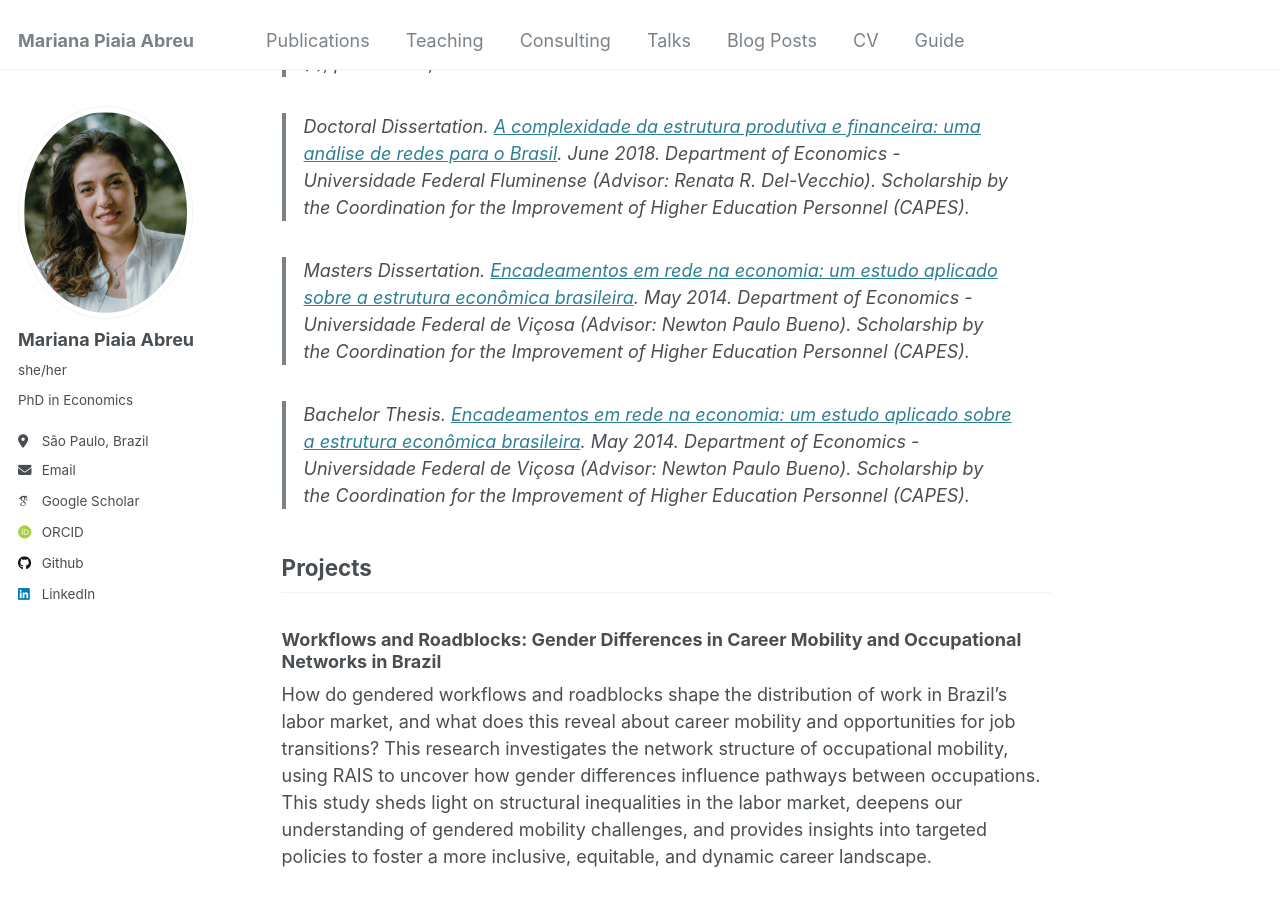
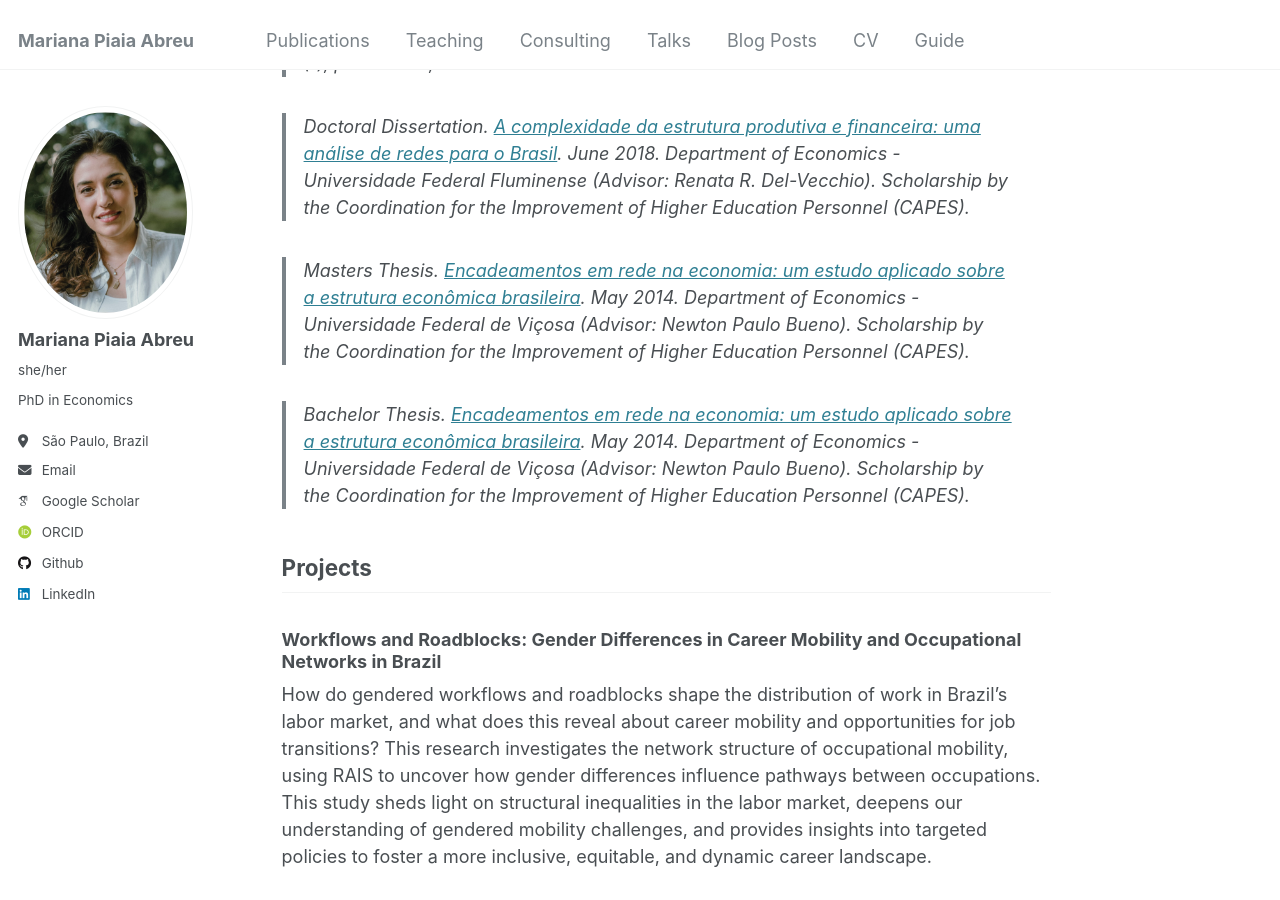
Before and after one commit to piaiaabreu/piaiaabreu.github.io, a Jekyll site: the page built from _pages/publications.md, in a window 1280 px wide and 900 px high, scrolled down 888 px. Built offline with Jekyll 4.4.1, drawn with Linux system fonts in a browser that asks for light colours; some web fonts are replaced.

Commit message:
Update publications.md

```diff
--- a/_pages/publications.md
+++ b/_pages/publications.md
@@ -26,7 +26,7 @@ redirect_from:
 
 > _Doctoral Dissertation_. [A complexidade da estrutura produtiva e financeira: uma análise de redes para o Brasil](files/PIAIA-ABREU-(2018)_Doctoral-Dissertation.pdf). June 2018. Department of Economics - Universidade Federal Fluminense (Advisor: Renata R. Del-Vecchio). Scholarship by the Coordination for the Improvement of Higher Education Personnel (CAPES).
 
-> _Masters Dissertation_. [Encadeamentos em rede na economia: um estudo aplicado sobre a estrutura econômica brasileira](files/PIAIA-ABREU-(2014)_Masters-Dissertation.pdf). May 2014. Department of Economics - Universidade Federal de Viçosa (Advisor: Newton Paulo Bueno). Scholarship by the Coordination for the Improvement of Higher Education Personnel (CAPES).
+> _Masters Thesis_. [Encadeamentos em rede na economia: um estudo aplicado sobre a estrutura econômica brasileira](files/PIAIA-ABREU-(2014)_Masters-Thesis.pdf). May 2014. Department of Economics - Universidade Federal de Viçosa (Advisor: Newton Paulo Bueno). Scholarship by the Coordination for the Improvement of Higher Education Personnel (CAPES).
 
 > _Bachelor Thesis_. [Encadeamentos em rede na economia: um estudo aplicado sobre a estrutura econômica brasileira](files/PIAIA-ABREU-(2011)_Bachelor-Thesis.pdf). May 2014. Department of Economics - Universidade Federal de Viçosa (Advisor: Newton Paulo Bueno). Scholarship by the Coordination for the Improvement of Higher Education Personnel (CAPES).
 
```
